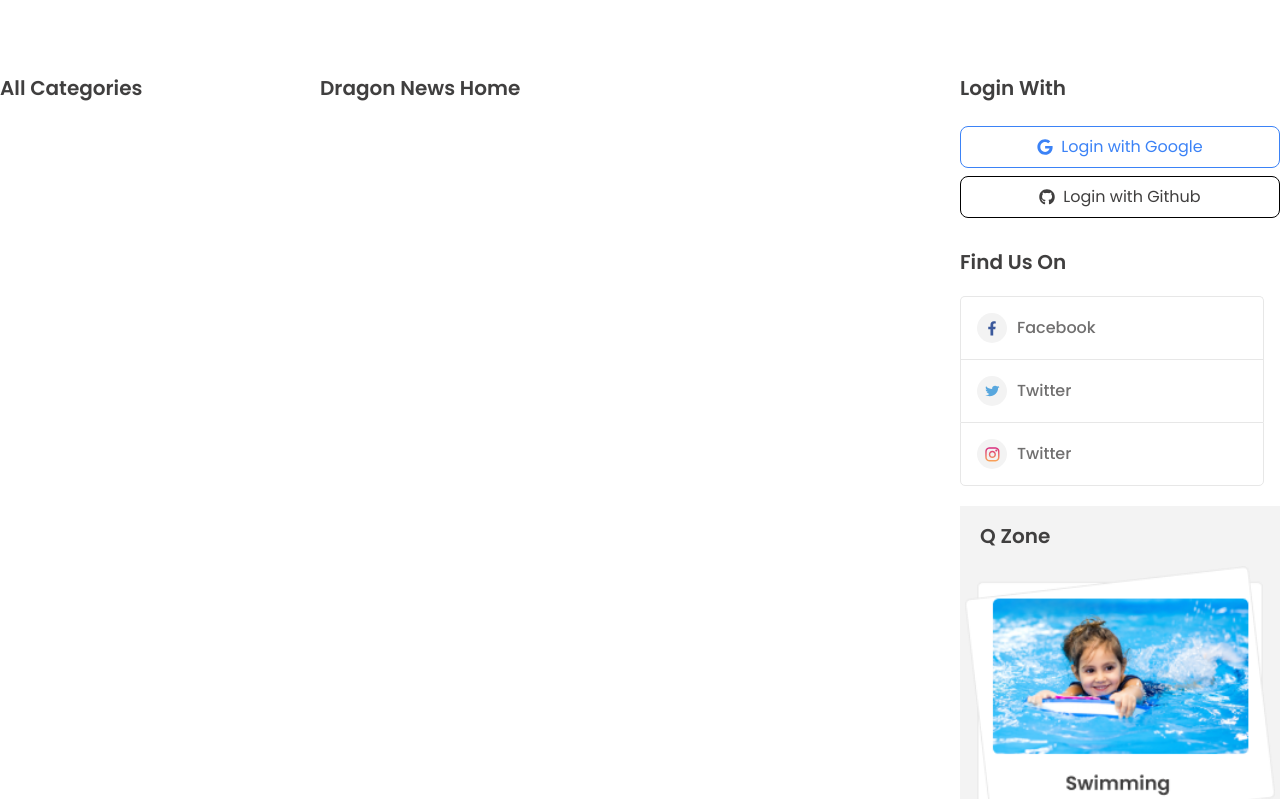
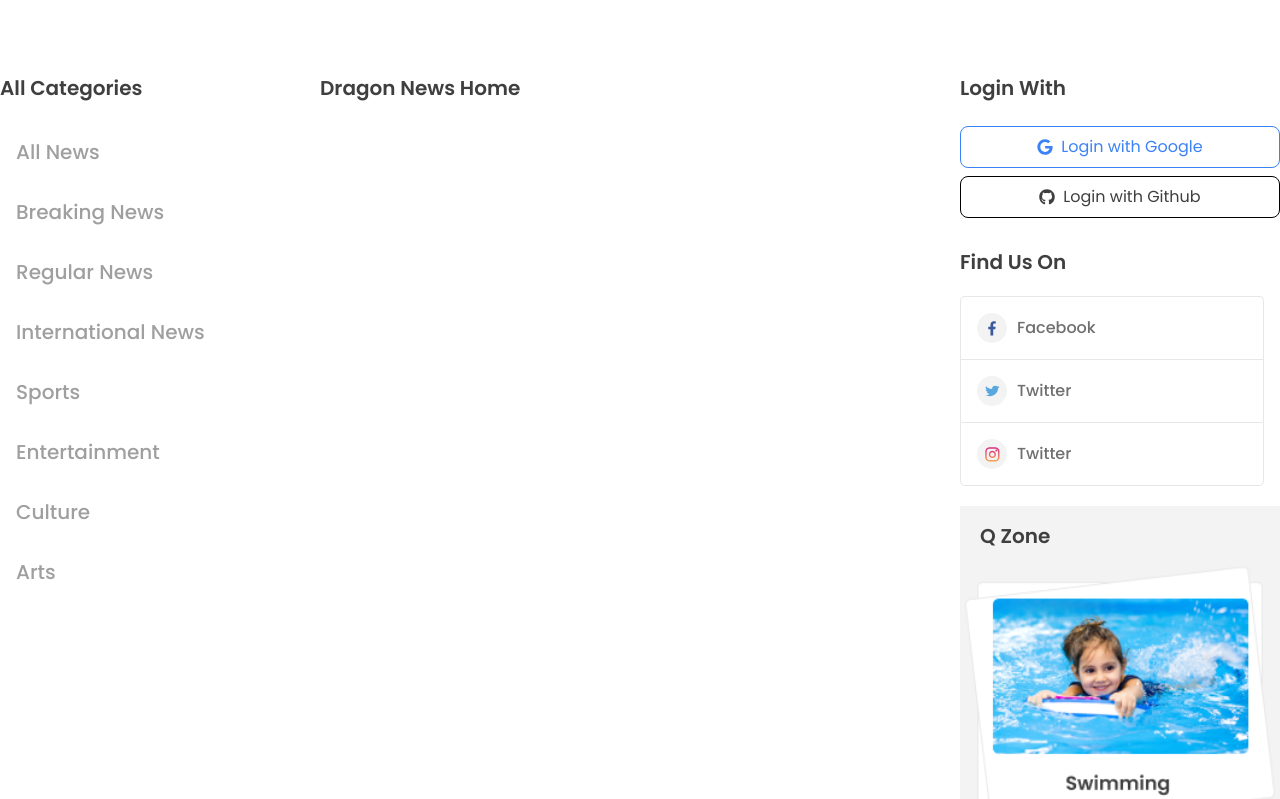
Before and after one commit to ZaibLComrade/dragon-news, a React (Vite) app: page / in a window 1280 px wide. Shown: the part 382-1181 px from the top of the page. Built offline with nearby package versions, Linux system fonts and the light colour scheme.

Commit message:
Added categories to left navbar

```diff
--- a/src/components/NavLeft.jsx
+++ b/src/components/NavLeft.jsx
@@ -1,7 +1,40 @@
+import {useEffect, useState} from "react"
+import { NavLink } from "react-router-dom";
+
 export default function NavLeft() {
+	const [categories, setCategories] = useState([]);
+	useEffect(() => {
+		fetch("categories.json")
+			.then(response => response.json())
+			.then(resource => setCategories(resource))
+		.catch(error => console.error(error));
+	}, [])
+
+	const navActiveStatus = (isActive, isPending) => {
+		console.log(isActive, isPending);
+		if(isActive) return "text-red-500";
+		else return "text-blue-500"
+	}
+
 	return <div>
 		<div>
 			<h2 className="text-xl font-semibold">All Categories</h2>
+			<div>
+				<nav>
+					<ul className="mt-5 ">
+						{
+							categories.map(category =>
+								<li
+									className="text-xl font-medium text-[#9F9F9F]"
+									key={ category.id }
+								>
+									<button className="w-full py-4 pl-4 text-left rounded-[5px] hover:text-black hover:bg-custom-dark-4">{ category.name }</button>
+								</li>
+							)
+						}
+					</ul>
+				</nav>
+			</div>
 		</div>
 	</div>
 }
```
